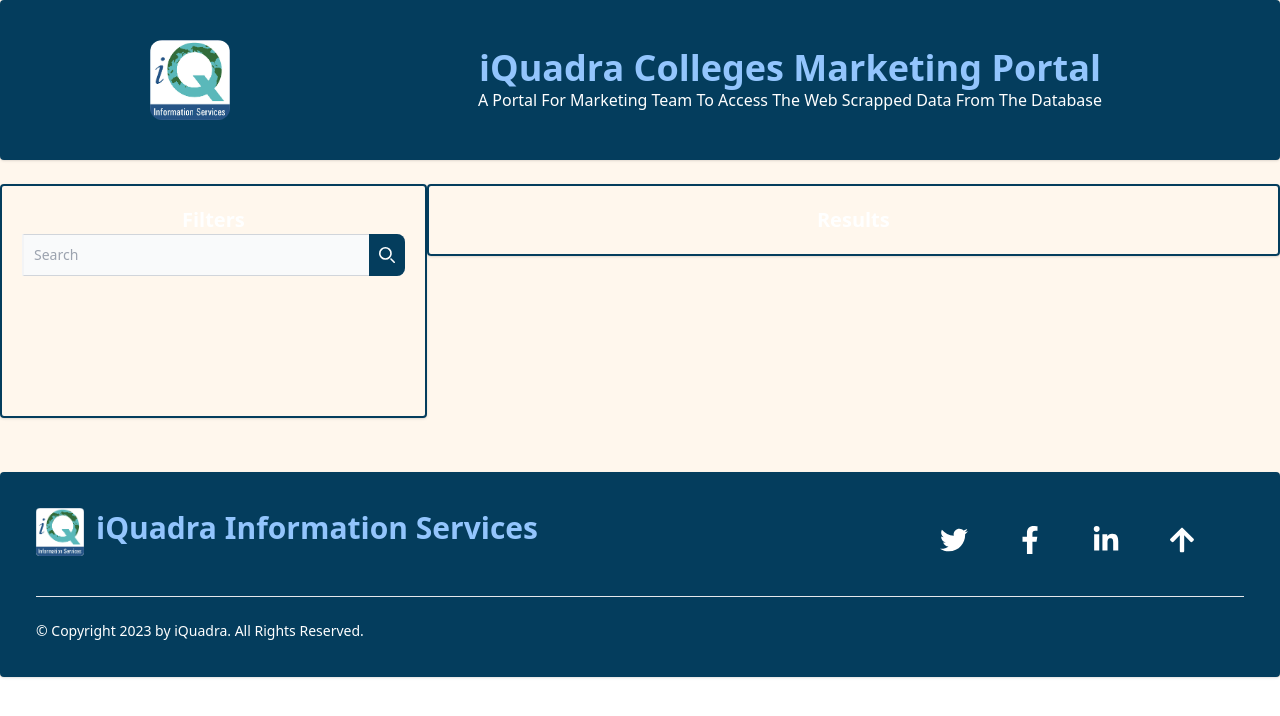
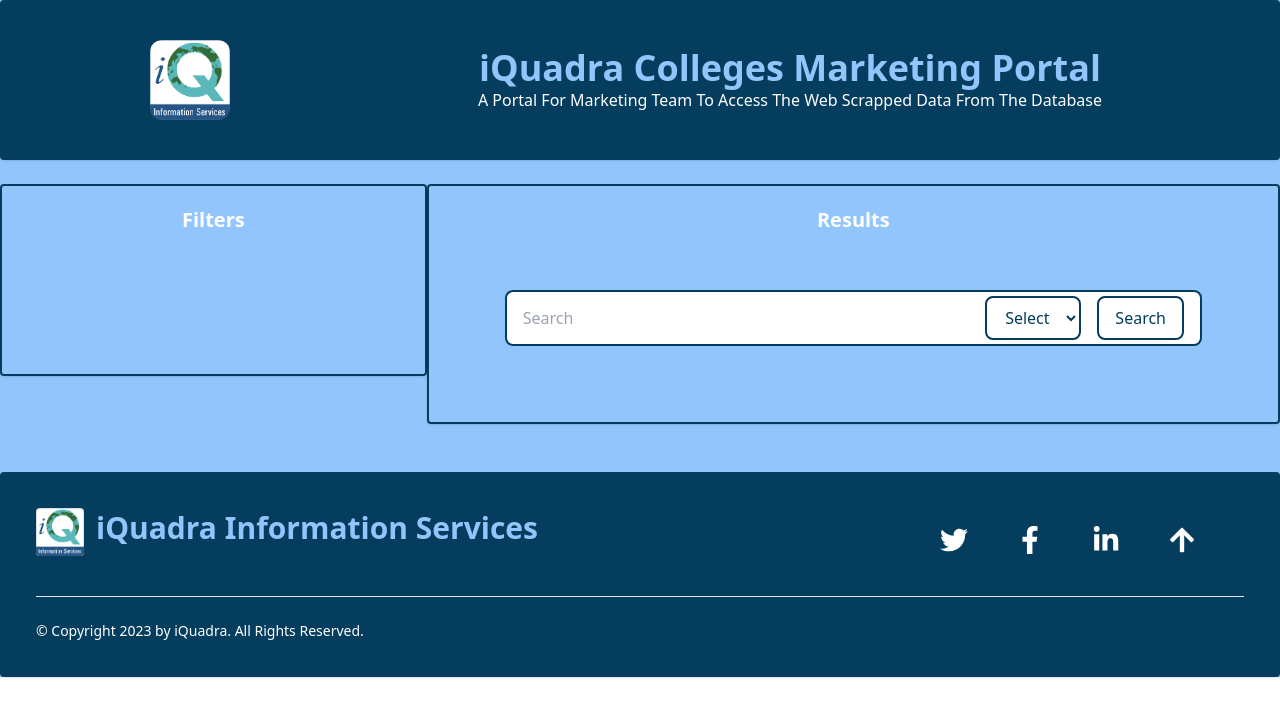
Before and after one commit to thompsontr18/iQuadra-React-App, a React (Create React App) app: page / in a window 1280 px wide. Shown: the top 716 px of the page. Built offline with nearby package versions, Linux system fonts and the light colour scheme.

Commit message:
updating search bar

```diff
--- a/src/App.js
+++ b/src/App.js
@@ -7,7 +7,7 @@
 
 function App() {
   return (
-    <div className="App bg-orange-50">
+    <div className="App bg-blue-300">
       <Router>
         <Header/>
         <Home/>
--- a/src/components/Home/Home.js
+++ b/src/components/Home/Home.js
@@ -7,24 +7,37 @@
             <div className="row float-left w-full">
                 <div className="leftColumn float-left w-4/12 border-2 border-[#043d5d] rounded shadow p-5">
                     <h1 className="font-sans text-white font-bold text-center text-xl">Filters</h1>
+
                     <div className="firstForm">
-
-                    <form>
-                        <div class="flex">
-                            <div class="relative w-full">
-                                <input type="search" id="search-dropdown" class="block p-2.5 w-full z-20 text-sm text-gray-900 bg-gray-50 rounded-r-lg border-l-gray-100 border-l-2 border border-gray-300" placeholder="Search" required></input>
-                                <button type="submit" class="absolute top-0 right-0 p-2.5 h-full text-sm font-medium text-white bg-[#043d5d] rounded-r-lg"><svg class="w-4 h-4"  fill="none" viewBox="0 0 20 20">
-                                <path stroke="currentColor" stroke-linecap="round" stroke-linejoin="round" stroke-width="2" d="m19 19-4-4m0-7A7 7 0 1 1 1 8a7 7 0 0 1 14 0Z"/>
-                    </svg></button>
-                            </div>
-                        </div>
-                    </form>
                     <br></br><br></br><br></br><br></br><br></br>
-
                     </div>
                 </div>
+
+
                 <div className="rightColumn float-right w-8/12 border-2 border-[#043d5d] rounded shadow p-5">
                     <h1 className="font-sans text-white font-bold text-center text-xl">Results</h1>
+
+                    <div class=" items-center">
+                        <div class="container mx-auto rounded-lg p-14">
+                            <form>
+                                <div class="sm:flex items-center bg-white border-[#043d5d] border-2 rounded-lg overflow-hidden px-2 py-1 justify-between">
+                                    <input class="text-base text-[#043d5d] flex-grow outline-none px-2 bg-white" type="text" placeholder="Search" />
+                                    <div class="ms:flex items-center px-2 rounded-lg space-x-4 mx-auto ">
+                                        <select id="options" class="text-base text-center text-[#043d5d]  border-[#043d5d] border-2 py-2 rounded-lg bg-white" required>
+                                        <option value="College" disabled selected >Select</option>
+                                            <option value="College">College</option>
+                                            <option value="Major">Major</option>
+                                            <option value="Course">Course</option>
+                                            <option value="Professor">Professor</option>
+                                        </select>
+                                            <button class="text-base text-[#043d5d] rounded-lg px-4 py-2 border-[#043d5d] border-2">Search</button>
+                                        </div>
+                                    </div>
+                            </form>
+                        </div>
+                    </div>
+
+
                 </div>
             </div>
         </div>
```
